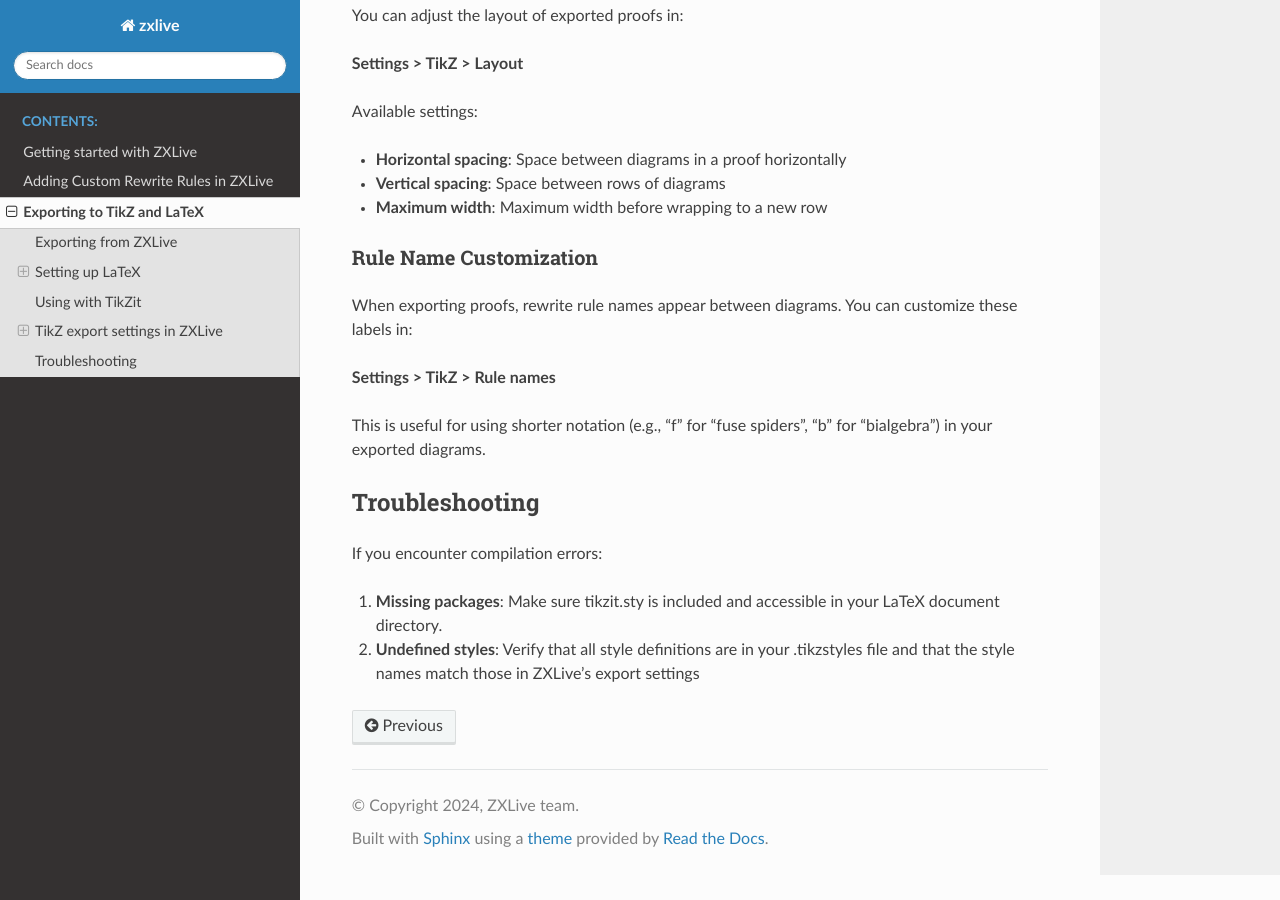
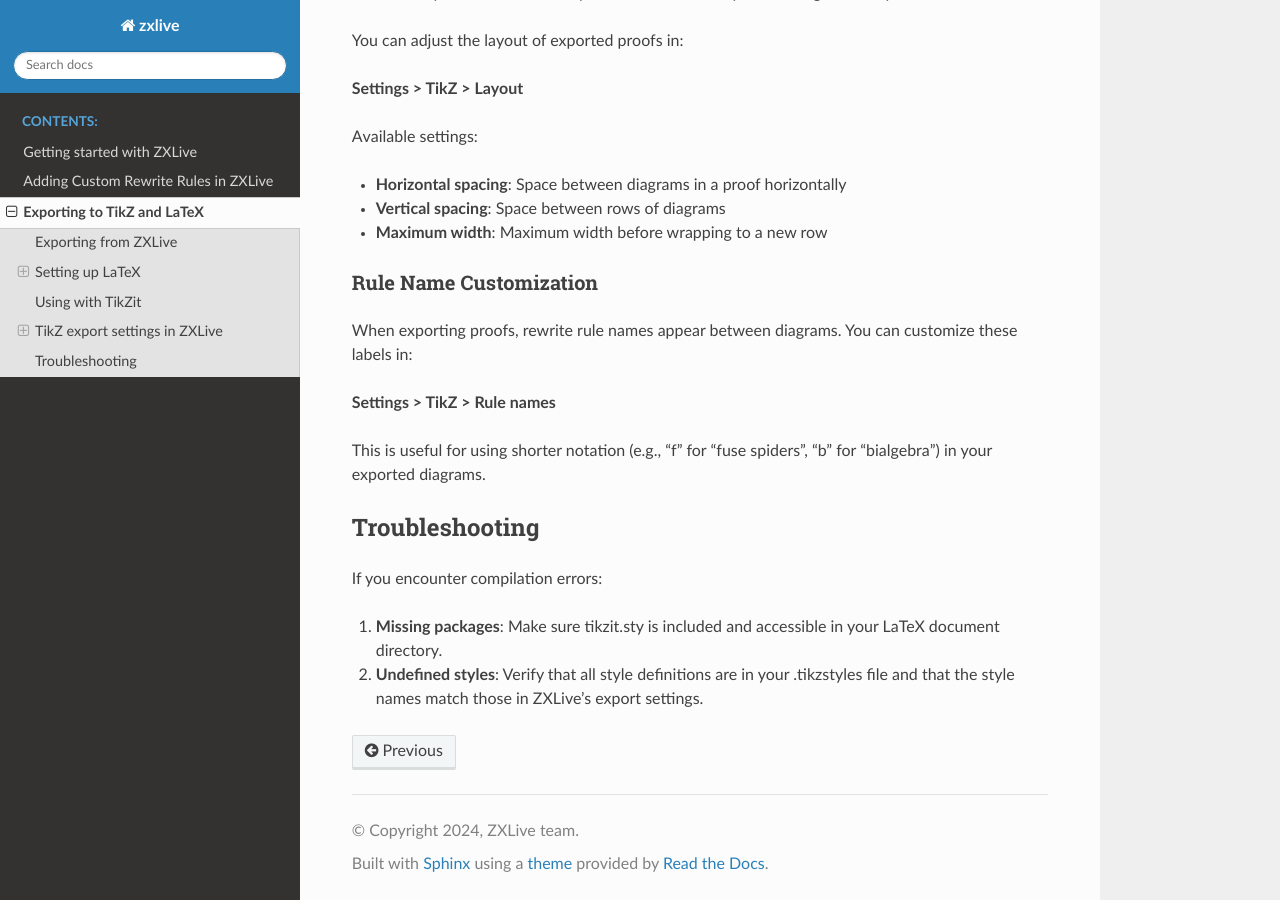
Before and after one commit to zxcalc/zxlive, a Sphinx documentation site: the page built from doc/tikz_export.md, in a window 1280 px wide and 900 px high, scrolled down 2301 px. Built offline with Sphinx 7.4.7 and the Read the Docs theme 3.1.0, drawn with Linux system fonts in a browser that asks for light colours; some of the changed text lies outside the part shown.

```diff
--- a/doc/tikz_export.md
+++ b/doc/tikz_export.md
@@ -113,4 +114,4 @@ This is useful for using shorter notation (e.g., "f" for "fuse spiders", "b" for
 If you encounter compilation errors:
 
 1. **Missing packages**: Make sure tikzit.sty is included and accessible in your LaTeX document directory.
-2. **Undefined styles**: Verify that all style definitions are in your .tikzstyles file and that the style names match those in ZXLive's export settings
+2. **Undefined styles**: Verify that all style definitions are in your .tikzstyles file and that the style names match those in ZXLive's export settings.
```
Also changed, not shown: other parts of doc/tikz_export.md (+2 -1 lines).
